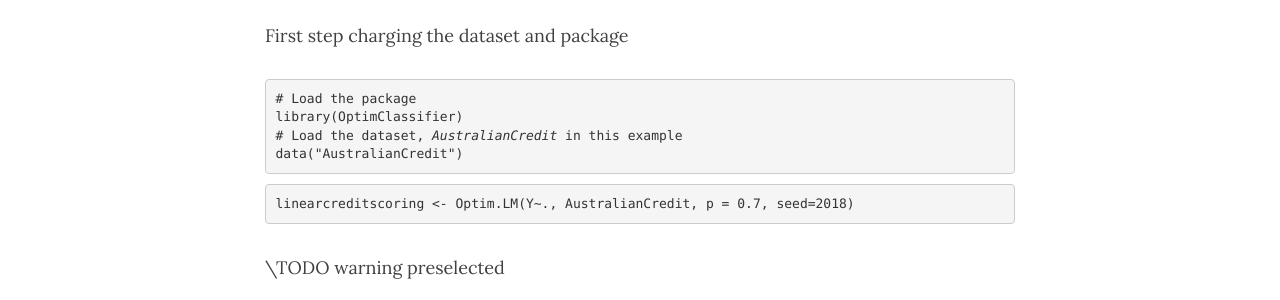
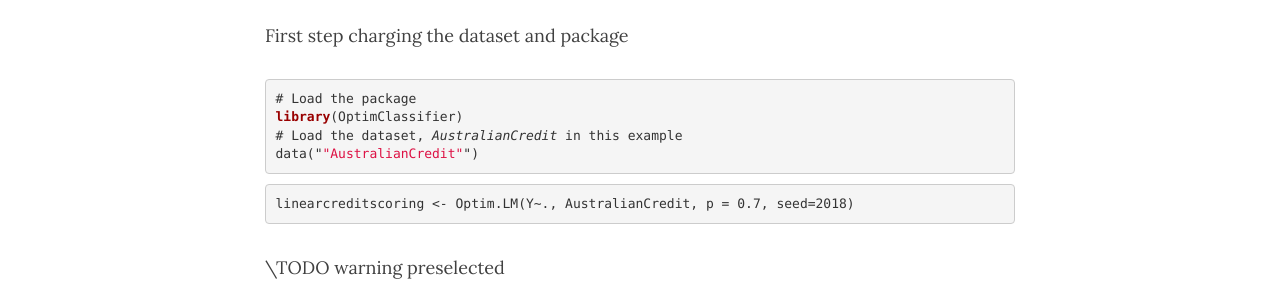
Before and after one commit to economistgame/OptimClassifier, a Jekyll site: the page built from examples/index.md, in a window 1280 px wide and 900 px high, scrolled down 361 px. Shown: the part 169-469 px from the top of the window. Built offline with Jekyll 4.4.1, drawn with Linux system fonts in a browser that asks for light colours; nearby versions of some CDN libraries.

Commit message:
Update index.md

```diff
--- a/examples/index.md
+++ b/examples/index.md
@@ -37,9 +37,9 @@ color: #d14;
 
 First step charging the dataset and package
 <pre class="r"><code># Load the package
-library(OptimClassifier)
+<span class="hljs-keyword">library</span>(OptimClassifier)
 # Load the dataset, <i>AustralianCredit</i> in this example
-data(&quot;AustralianCredit&quot;)</code></pre>
+data(&quot;<span class="hljs-string">"AustralianCredit"</span>&quot;)</code></pre>
 
 <pre class="r"><code>linearcreditscoring &lt;- Optim.LM(Y~., AustralianCredit, p = 0.7, seed=2018)</code></pre>
 
```
